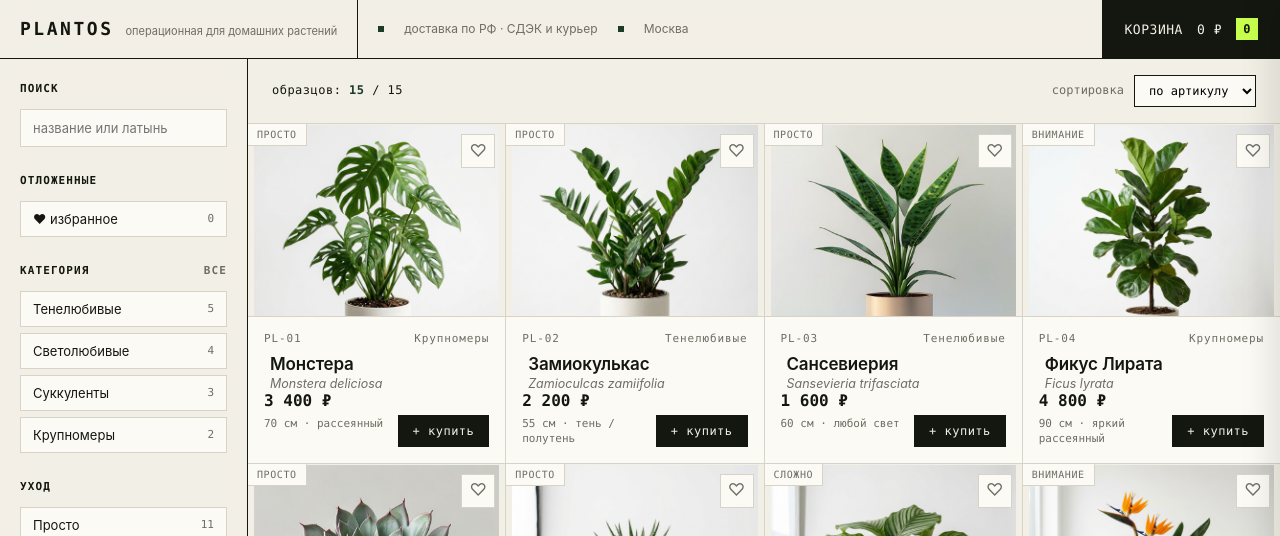
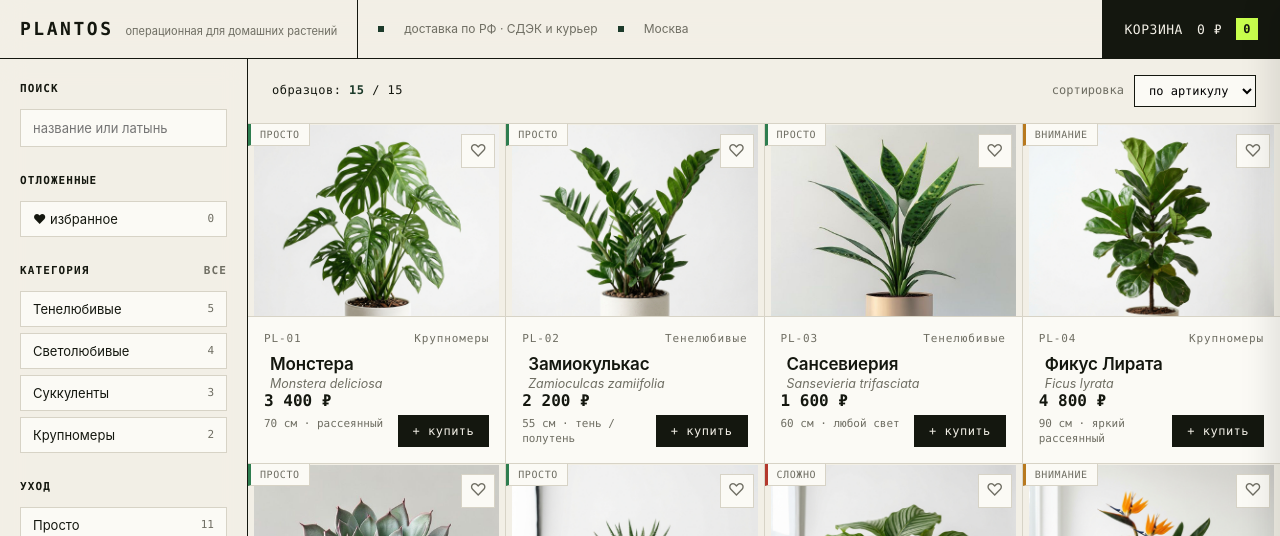
Before and after one commit to artemmm444/plantos-shop, a React (Vite) app: page / in a window 1280 px wide. Shown: the top 536 px of the page. Built offline with nearby package versions, Linux system fonts and the light colour scheme; the HTML template or start-up script is replaced by a standard one.

Commit message:
Color-code difficulty pills, bump cart counter on add

```diff
--- a/index.html
+++ b/index.html
@@ -411,6 +411,12 @@
       .card-figure img { transition: none; }
       .fav-btn.on { animation: none; }
     }
+    .difficulty-pill.d-ok { border-left: 3px solid #2e7d4f; }
+    .difficulty-pill.d-mid { border-left: 3px solid #b7791f; }
+    .difficulty-pill.d-hard { border-left: 3px solid #b3382c; }
+    @keyframes countBump { 0% { transform: scale(1); } 40% { transform: scale(1.45); } 100% { transform: scale(1); } }
+    .cart-btn .count { animation: countBump .3s ease; }
+    @media (prefers-reduced-motion: reduce) { .cart-btn .count { animation: none; } }
   </style>
 </head>
 <body>
--- a/src/App.jsx
+++ b/src/App.jsx
@@ -122,7 +122,7 @@ function PlantCard({ plant, inCart, onAdd, onOpen, isFav, onFav }) {
       </button>
       <button className="card-figure" onClick={() => onOpen(plant)} aria-label={'Открыть ' + plant.name}>
         <img src={plant.image} alt={plant.name} loading="lazy" />
-        <span className="difficulty-pill">{plant.difficulty}</span>
+        <span className={'difficulty-pill d-' + ({ 'просто': 'ok', 'внимание': 'mid', 'сложно': 'hard' }[plant.difficulty] || 'ok')}>{plant.difficulty}</span>
       </button>
       <div className="card-body">
         <div className="card-code">
@@ -441,7 +441,7 @@ export default function App() {
         <button className="cart-btn" onClick={() => setDrawer(true)}>
           <span>КОРЗИНА</span>
           <span className="cart-total">{RUB(subtotal)}</span>
-          <span className="count">{cartCount}</span>
+          <span className="count" key={cartCount}>{cartCount}</span>
         </button>
       </header>
 
```
